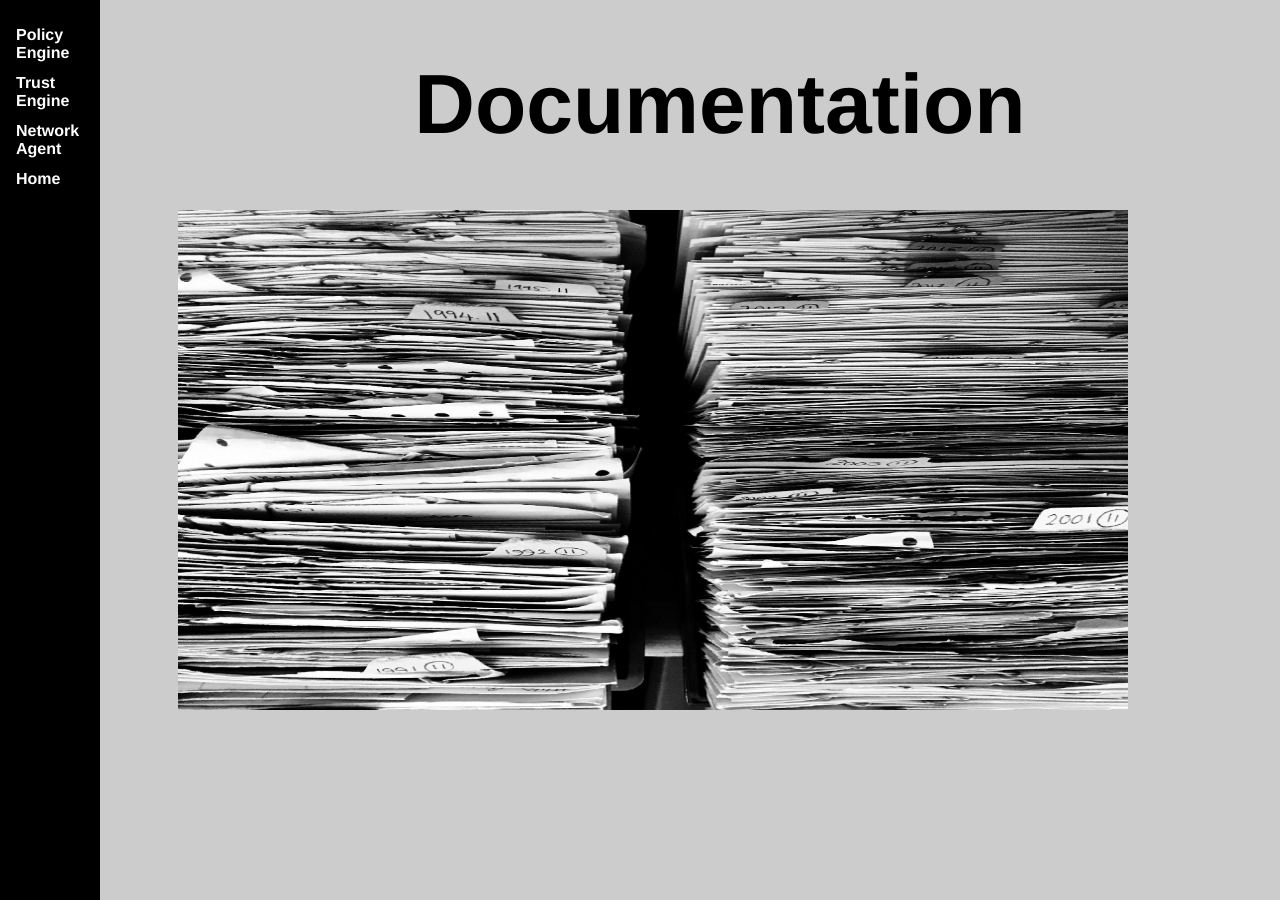
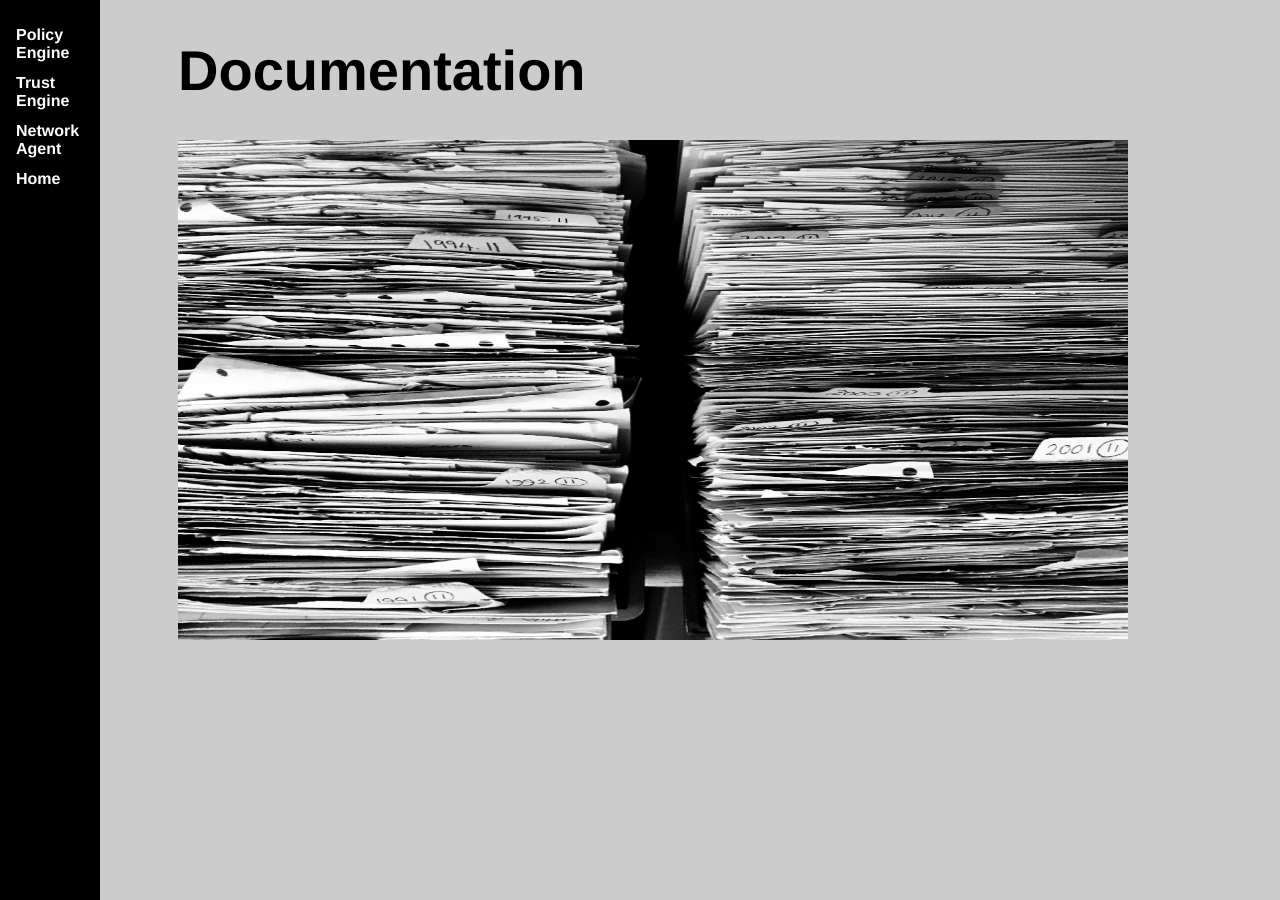
Before and after one commit to WWUZeroTrust/WWUZeroTrust.github.io, a Jekyll site: the page Documentation/index.html, which Jekyll copies as it is, in a window 1280 px wide. Built offline with Jekyll 4.4.1, drawn with Linux system fonts in a browser that asks for light colours.

Commit message:
Update index.html

```diff
--- a/Documentation/index.html
+++ b/Documentation/index.html
@@ -44,7 +44,6 @@ body {
   .sidenav a {font-size: 18px;}
 }
 h1 {
-    font-size: 3em;
     font-family:'Helvetica', 'Arial', 'Sans-Serif';
     color: black;
 }
@@ -60,6 +59,6 @@ h1 {
 </div>
 
 <div class="main">
-	<h1><center>Documentation</center></h1>
+	<h1>Documentation</h1>
   <img src="/image/paperImage.jpg" alt="hi" class="inline" height="500" width="950"/>
 </html>
```
